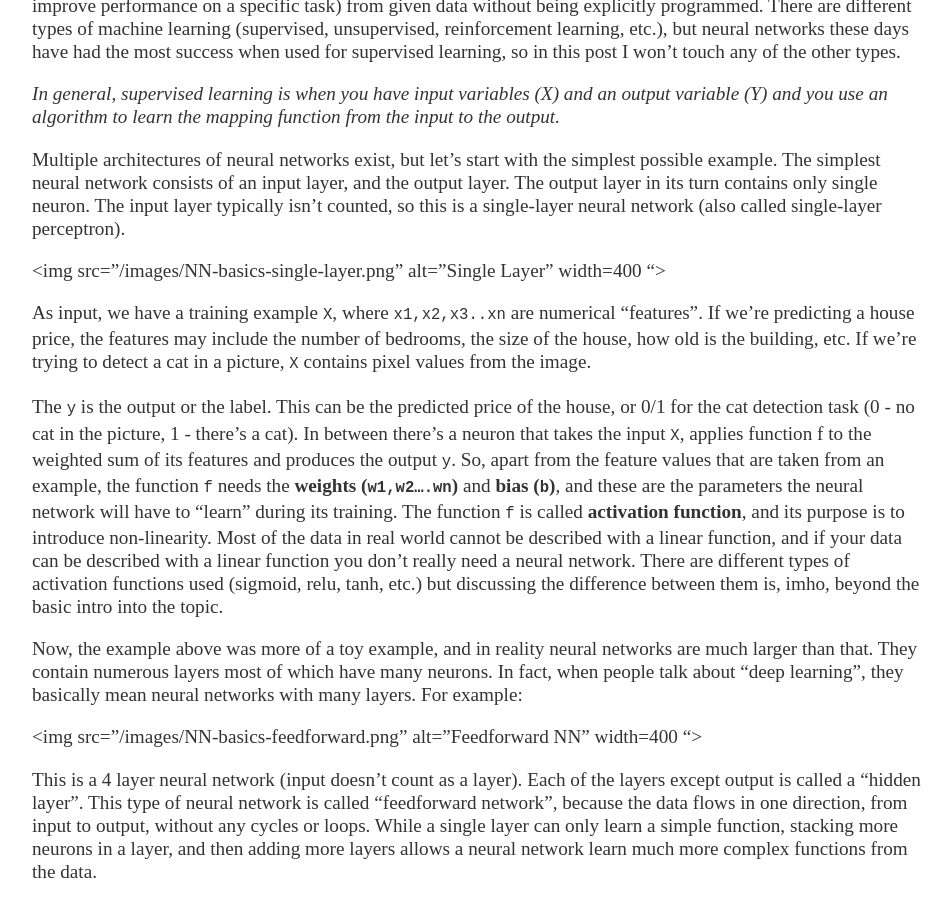
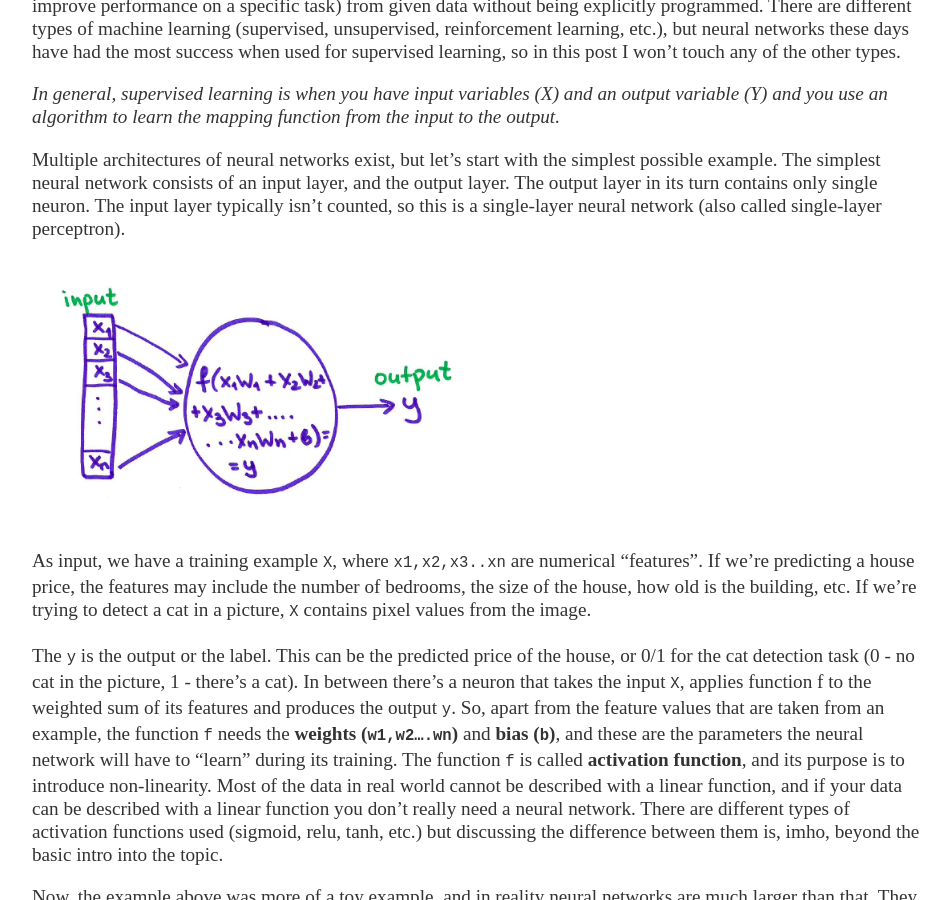
Before and after one commit to MKhalusova/MKhalusova.github.io, a Jekyll site: the page built from _posts/2018-03-06-NN-basics.md, in a window 1280 px wide and 900 px high, scrolled down 560 px. Shown: the whole window, without its empty margins (160-1111 px from the left). Built offline with Jekyll 4.4.1, drawn with Linux system fonts in a browser that asks for light colours; comment, search, counter and statistics services are not loaded.

Commit message:
resized images

```diff
--- a/_posts/2018-03-06-NN-basics.md
+++ b/_posts/2018-03-06-NN-basics.md
@@ -22,7 +22,7 @@
 The simplest neural network consists of an input layer, and the output layer. The output layer in its turn contains only single neuron.
 The input layer typically isn't counted, so this is a single-layer neural network (also called single-layer perceptron).
 
-<img src="/images/NN-basics-single-layer.png" alt="Single Layer" width=400 ">
+![Single Layer](/images/NN-basics-single-layer.png){:height="50%" width="50%"}
 
 As input, we have a training example `X`, where `x1,x2,x3..xn` are numerical "features". If we're predicting a house price,
 the features may include the number of bedrooms, the size of the house, how old is the building, etc.
@@ -43,7 +43,7 @@
 In fact, when people talk about "deep learning", they basically mean neural networks with many layers.
 For example:
 
-<img src="/images/NN-basics-feedforward.png" alt="Feedforward NN" width=400 ">
+![Feedforward NN](/images/NN-basics-feedforward.png){:height="50%" width="50%"}
 
 This is a 4 layer neural network (input doesn't count as a layer). Each of the layers except output is called a "hidden layer".
 This type of neural network is called "feedforward network", because the data flows in one direction, from input to output,
```
